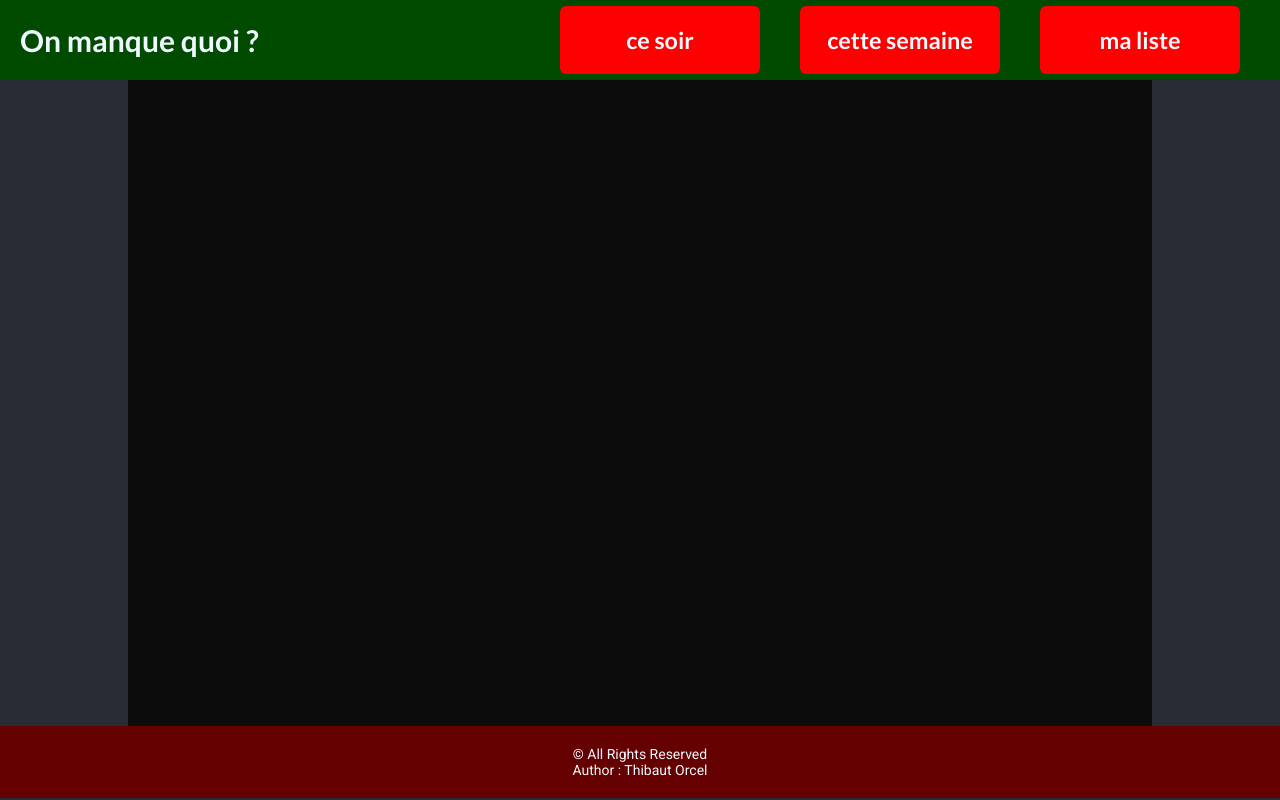
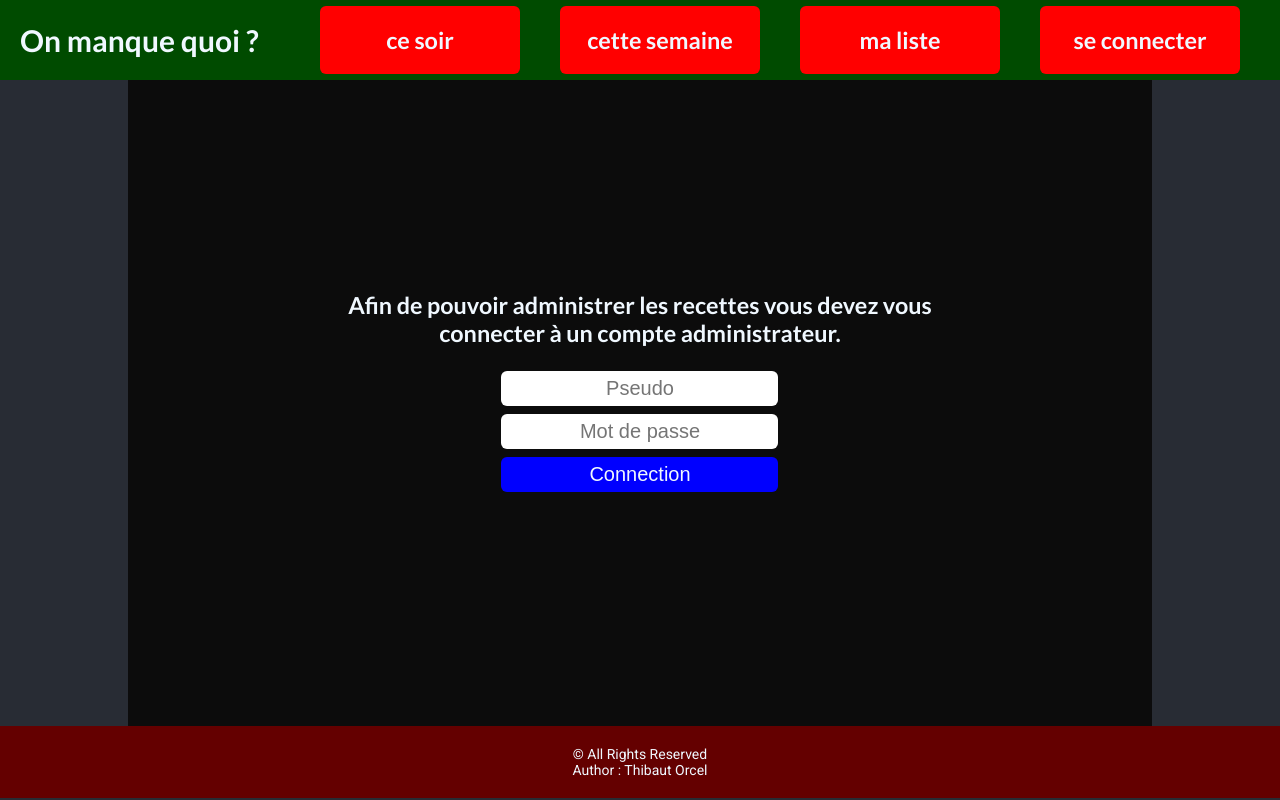
Before and after one commit to Tookai/PF_Meal-Planner, a React (Vite) app in the folder client/: page /connection in a window 1280 px wide. Built offline with nearby package versions, Linux system fonts and the light colour scheme.

Commit message:
page de connection

```diff
--- a/client/src/App.css
+++ b/client/src/App.css
@@ -5,4 +5,7 @@
   background-color: rgb(12, 12, 12);
   padding: 1rem;
   min-height: calc(100vh - 80px - 74px);
+  display: flex;
+  justify-content: center;
+  align-items: center;
 }
--- a/client/src/App.jsx
+++ b/client/src/App.jsx
@@ -6,6 +6,7 @@ import Random from "./components/Random";
 import Recette from "./components/Recette";
 import Week from "./components/Week";
 import Liste from "./components/Liste";
+import Connection from "./components/Connection";
 
 function App() {
   return (
@@ -14,9 +15,10 @@ function App() {
       <div className="App">
         <Routes>
           <Route path="" element={<Random jour="Ce soir on pourrait manger" plat="Pâte Carbonara" />} />
-          <Route path="week" element={<Week />} />
+          <Route path="semaine" element={<Week />} />
           <Route path="liste" element={<Liste />} />
           <Route path="recette" element={<Recette />} />
+          <Route path="connection" element={<Connection />} />
         </Routes>
       </div>
       <Footer />
--- /dev/null
+++ b/client/src/components/Connection.jsx
@@ -0,0 +1,19 @@
+import "../styles/connection.css";
+
+const Connection = () => {
+  const handleConnection = (e) => {
+    e.preventDefault();
+  };
+  return (
+    <div className="connection">
+      <h3>Afin de pouvoir administrer les recettes vous devez vous connecter à un compte administrateur.</h3>
+      <form onSubmit={handleConnection}>
+        <input type="text" placeholder="Pseudo" />
+        <input type="password" placeholder="Mot de passe" />
+        <button type="submit">Connection</button>
+      </form>
+    </div>
+  );
+};
+
+export default Connection;
--- a/client/src/components/Liste.jsx
+++ b/client/src/components/Liste.jsx
@@ -28,7 +28,6 @@ const Liste = () => {
         <li>ingrédients</li>
         <li>ingrédients</li>
         <li>ingrédients</li>
-        <li>ingrédients</li>
       </ul>
     </div>
   );
--- a/client/src/components/Navbar.jsx
+++ b/client/src/components/Navbar.jsx
@@ -2,18 +2,25 @@ import "../styles/navbar.css";
 import { Link } from "react-router-dom";
 
 const Navbar = () => {
+  const handleClick = () => {
+    window.location.reload();
+  };
+
   return (
     <nav className="navbar pad1">
-      <h1>On manque quoi ?</h1>
+      <h1 onClick={handleClick}>On manque quoi ?</h1>
       <div className="navbar__wrapper">
         <Link to="">
           <h3>ce soir</h3>
         </Link>
-        <Link to="/week">
+        <Link to="/semaine">
           <h3>cette semaine</h3>
         </Link>
         <Link to="/liste">
           <h3>ma liste</h3>
+        </Link>
+        <Link to="/connection">
+          <h3>se connecter</h3>
         </Link>
       </div>
     </nav>
--- /dev/null
+++ b/client/src/styles/connection.css
@@ -0,0 +1,41 @@
+.connection {
+  width: 60%;
+  display: flex;
+  flex-direction: column;
+  justify-content: center;
+  align-items: center;
+  margin: auto;
+  text-align: center;
+}
+
+.connection form {
+  display: flex;
+  flex-direction: column;
+  margin: 1rem 0;
+}
+
+.connection input,
+.connection button {
+  font-size: 20px;
+  padding: 0.3rem;
+  margin: 0.2rem;
+  text-align: center;
+  border-radius: 0.3rem;
+  outline: none;
+  border: none;
+}
+
+.connection button {
+  background-color: blue;
+  color: aliceblue;
+  transition: all 200ms ease-out;
+  cursor: pointer;
+}
+
+.connection button:hover {
+  background-color: rgb(0, 0, 150);
+}
+
+.connection button:active {
+  transform: scale(0.95);
+}
```
